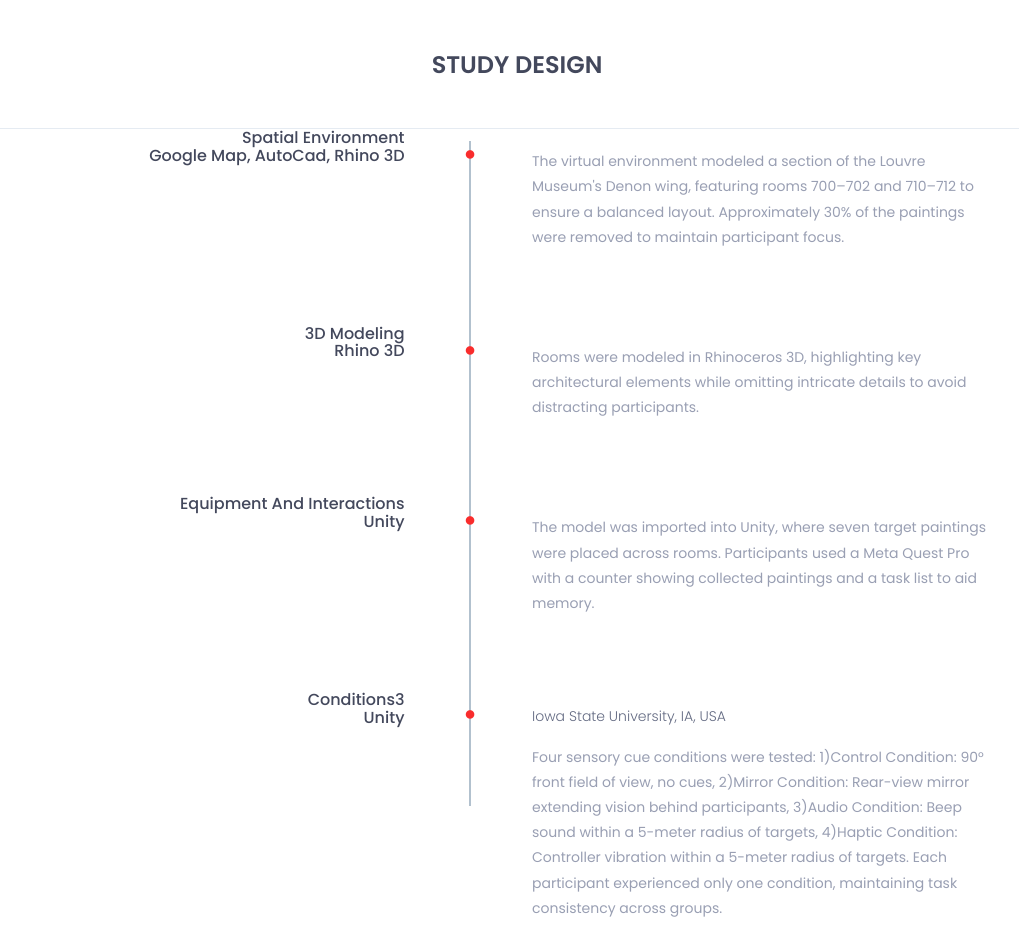
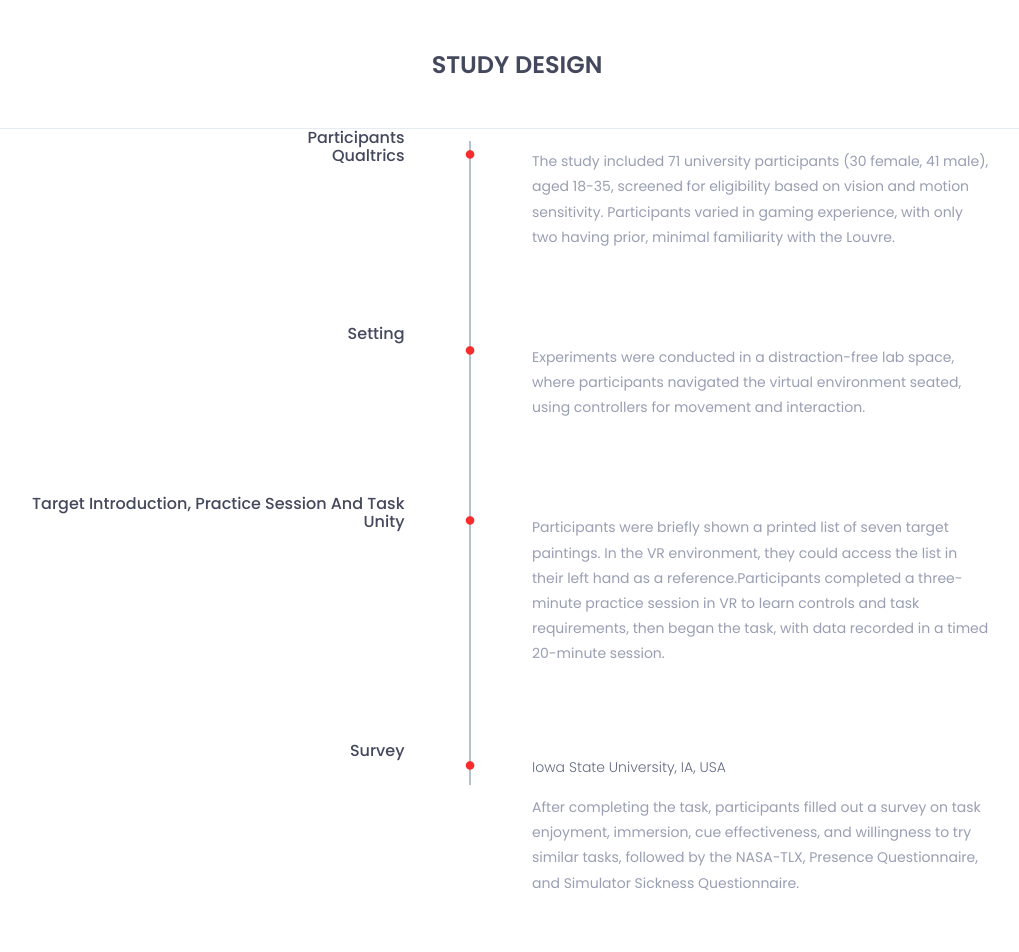
Before and after one commit to hsabouni/Hila-Website, a plain HTML site: page portfolio1.html in a window 1280 px wide. Shown: the part 2080-3032 px from the top of the page, without its empty margins (123-1142 px from the left). Drawn offline with nearby package versions, Linux system fonts and the light colour scheme.

Commit message:
Update portfolio1.html

```diff
--- a/portfolio1.html
+++ b/portfolio1.html
@@ -520,7 +520,7 @@ This study evaluates passive (rear-view mirror) and active (audio and haptic) gu
 										<div class="row">
 											<div class="col-md-5">
 												<div class="task design-time text-right">
-													<h2>Conditions3</h2>
+													<h2>Conditions</h2>
 													<h3>Unity</h3>
 												</div><!--/.task design-time-->
 											</div><!--/.col-->
@@ -646,8 +646,8 @@ This study evaluates passive (rear-view mirror) and active (audio and haptic) gu
 										<div class="row">
 											<div class="col-md-5">
 												<div class="study design-time text-right">
-													<h2>spatial environment</h2>
-													<h3>Google map, AutoCad, Rhino 3D</h3>
+													<h2>Participants</h2>
+													<h3>Qualtrics</h3>
 												</div><!--/.study design-time-->
 											</div><!--/.col-->
 											<div class="col-md-offset-1 col-md-5">
@@ -659,7 +659,7 @@ This study evaluates passive (rear-view mirror) and active (audio and haptic) gu
 														</h4>
 														<h5></h5>
 														<p class="description">
-															The virtual environment modeled a section of the Louvre Museum's Denon wing, featuring rooms 700–702 and 710–712 to ensure a balanced layout. Approximately 30% of the paintings were removed to maintain participant focus.
+															The study included 71 university participants (30 female, 41 male), aged 18-35, screened for eligibility based on vision and motion sensitivity. Participants varied in gaming experience, with only two having prior, minimal familiarity with the Louvre.
 														</p>
 													</div><!--/.timeline-content-->
 												</div><!--/.timeline-->
@@ -673,8 +673,8 @@ This study evaluates passive (rear-view mirror) and active (audio and haptic) gu
 										<div class="row">
 											<div class="col-md-5">
 												<div class="study design-time text-right">
-													<h2>3D modeling</h2>
-													<h3>Rhino 3D</h3>
+													<h2>Setting</h2>
+													<h3></h3>
 												</div><!--/.study design-time-->
 											</div><!--/.col-->
 											<div class="col-md-offset-1 col-md-5">
@@ -686,7 +686,7 @@ This study evaluates passive (rear-view mirror) and active (audio and haptic) gu
 														</h4>
 														<h5></h5>
 														<p class="description">
-															Rooms were modeled in Rhinoceros 3D, highlighting key architectural elements while omitting intricate details to avoid distracting participants.
+															Experiments were conducted in a distraction-free lab space, where participants navigated the virtual environment seated, using controllers for movement and interaction.
 														</p>
 													</div><!--/.timeline-content-->
 												</div><!--/.timeline-->
@@ -700,7 +700,7 @@ This study evaluates passive (rear-view mirror) and active (audio and haptic) gu
 										<div class="row">
 											<div class="col-md-5">
 												<div class="study design-time text-right">
-													<h2>Equipment and Interactions</h2>
+													<h2>Target Introduction, Practice Session and Task</h2>
 													<h3>Unity</h3>
 												</div><!--/.study design-time-->
 											</div><!--/.col-->
@@ -713,7 +713,7 @@ This study evaluates passive (rear-view mirror) and active (audio and haptic) gu
 														</h4>
 														<h5></h5>
 														<p class="description">
-															The model was imported into Unity, where seven target paintings were placed across rooms. Participants used a Meta Quest Pro with a counter showing collected paintings and a task list to aid memory.
+															Participants were briefly shown a printed list of seven target paintings. In the VR environment, they could access the list in their left hand as a reference.Participants completed a three-minute practice session in VR to learn controls and task requirements, then began the task, with data recorded in a timed 20-minute session.
 														</p>
 													</div><!--/.timeline-content-->
 												</div><!--/.timeline-->
@@ -727,8 +727,8 @@ This study evaluates passive (rear-view mirror) and active (audio and haptic) gu
 										<div class="row">
 											<div class="col-md-5">
 												<div class="study design-time text-right">
-													<h2>Conditions3</h2>
-													<h3>Unity</h3>
+													<h2>Survey</h2>
+													<h3></h3>
 												</div><!--/.study design-time-->
 											</div><!--/.col-->
 											<div class="col-md-offset-1 col-md-5">
@@ -740,7 +740,7 @@ This study evaluates passive (rear-view mirror) and active (audio and haptic) gu
 														</h4>
 														<h5>Iowa State University, IA, USA</h5>
 														<p class="description">
-															Four sensory cue conditions were tested: 1)Control Condition: 90° front field of view, no cues, 2)Mirror Condition: Rear-view mirror extending vision behind participants, 3)Audio Condition: Beep sound within a 5-meter radius of targets, 4)Haptic Condition: Controller vibration within a 5-meter radius of targets. Each participant experienced only one condition, maintaining task consistency across groups.
+															After completing the task, participants filled out a survey on task enjoyment, immersion, cue effectiveness, and willingness to try similar tasks, followed by the NASA-TLX, Presence Questionnaire, and Simulator Sickness Questionnaire.
 														</p>
 													</div><!--/.timeline-content-->
 												</div><!--/.timeline-->
```
